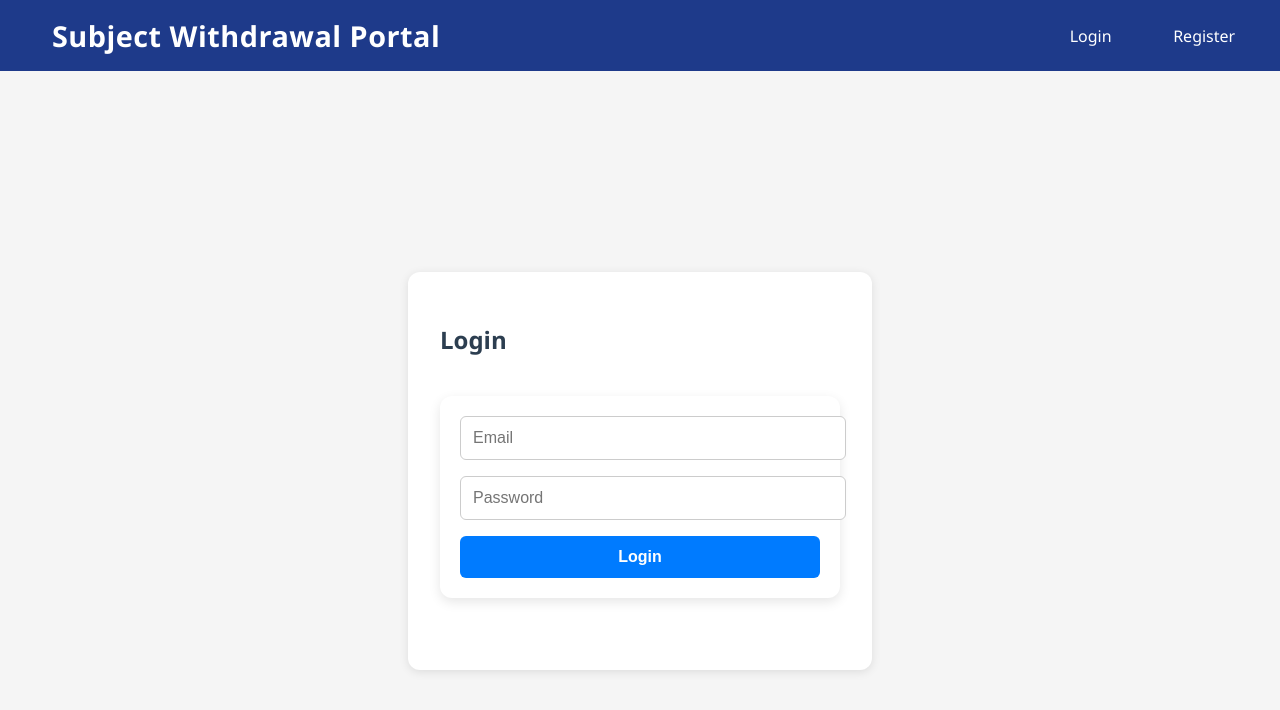
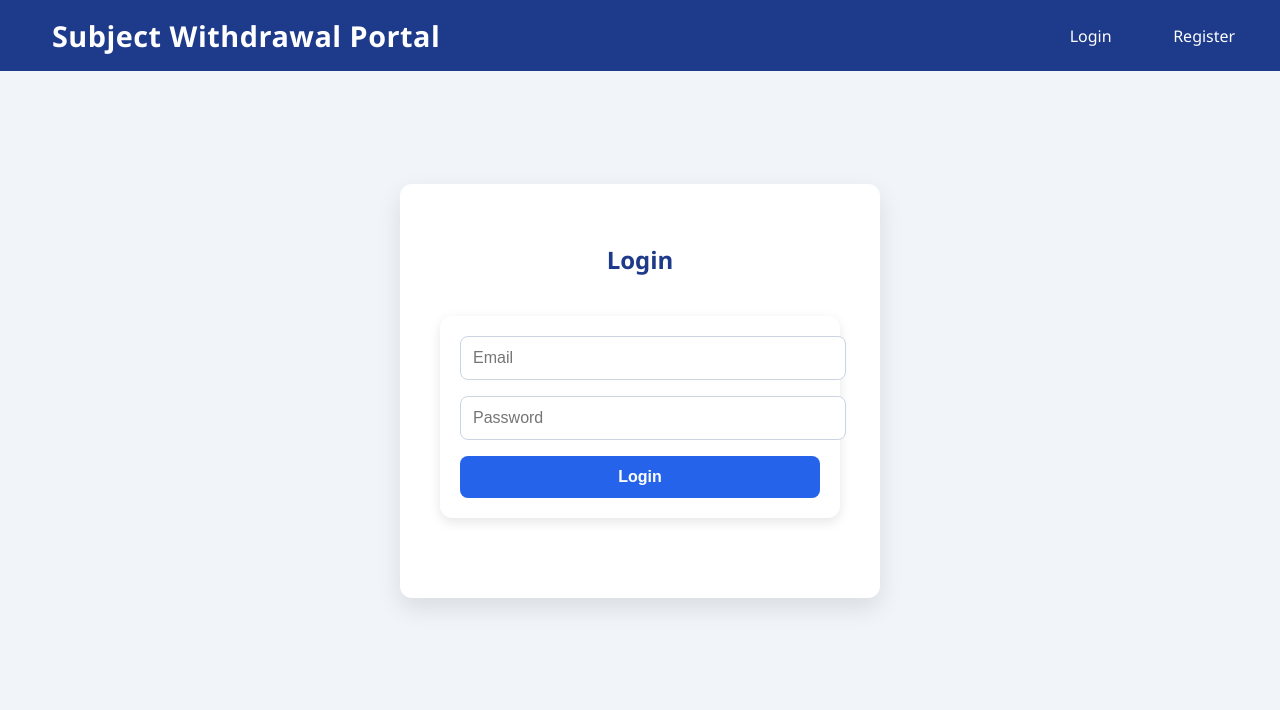
Before and after one commit to usmankamboh/withdrawal_frontend, a React (Vite) app: page / in a window 1280 px wide. Shown: the top 710 px of the page. Built offline with nearby package versions, Linux system fonts and the light colour scheme.

Commit message:
update css

```diff
--- a/src/pages/Dashboard.css
+++ b/src/pages/Dashboard.css
@@ -3,7 +3,7 @@
   display: flex;
   justify-content: center;
   align-items: center;
-  min-height: 100vh;
+  min-height: 80vh;
   padding: 20px;
   background: linear-gradient(to right, #dfe9f3, #ffffff);
   font-family: 'Segoe UI', Tahoma, Geneva, Verdana, sans-serif;
--- a/src/pages/Form.css
+++ b/src/pages/Form.css
@@ -1,61 +1,54 @@
-/* Form.css */
-
-/* ✅ Prevent scroll on entire page */
-html, body {
-  margin: 0;
-  padding: 0;
-  overflow: hidden; /* Remove vertical and horizontal scroll bars */
-  height: 100%;
-  width: 100%;
-  font-family: sans-serif;
-}
-
-/* ✅ Center the form */
 .auth-container {
   display: flex;
   justify-content: center;
   align-items: center;
-  height: 100vh;        /* Full screen height */
-  width: 100vw;         /* Full screen width */
-  overflow: hidden;     /* Prevent internal scroll */
-  background-color: #f5f5f5;
+  min-height: 80vh;
+  background-color: #f1f5f9;
 }
 
-/* ✅ Form box styling */
 .auth-card {
+  background-color: white;
+  padding: 2.5rem;
+  border-radius: 12px;
+  box-shadow: 0 10px 25px rgba(0, 0, 0, 0.1);
   width: 100%;
   max-width: 400px;
-  padding: 2rem;
-  box-shadow: 0 2px 10px rgba(0,0,0,0.1);
-  border-radius: 12px;
-  background-color: #ffffff;
 }
 
-/* ✅ Input fields */
+.auth-card h2 {
+  margin-bottom: 1.5rem;
+  text-align: center;
+  color: #1e3a8a;
+}
+
 .auth-input {
   width: 100%;
   padding: 0.75rem;
   margin-bottom: 1rem;
+  border-radius: 8px;
+  border: 1px solid #cbd5e1;
   font-size: 1rem;
-  border: 1px solid #ccc;
-  border-radius: 6px;
+  transition: border 0.3s;
 }
 
-/* ✅ Submit button */
+.auth-input:focus {
+  border-color: #2563eb;
+  outline: none;
+}
+
 .auth-button {
   width: 100%;
   padding: 0.75rem;
-  background-color: #007bff;
+  background-color: #2563eb;
   color: white;
-  font-weight: bold;
   border: none;
-  border-radius: 6px;
+  border-radius: 8px;
+  font-size: 1rem;
+  font-weight: 600;
   cursor: pointer;
+  transition: background-color 0.3s;
 }
 
-/* ✅ Validation errors */
-.error {
-  color: red;
-  font-size: 0.875rem;
-  margin-bottom: 0.5rem;
+.auth-button:hover {
+  background-color: #1d4ed8;
 }
```
